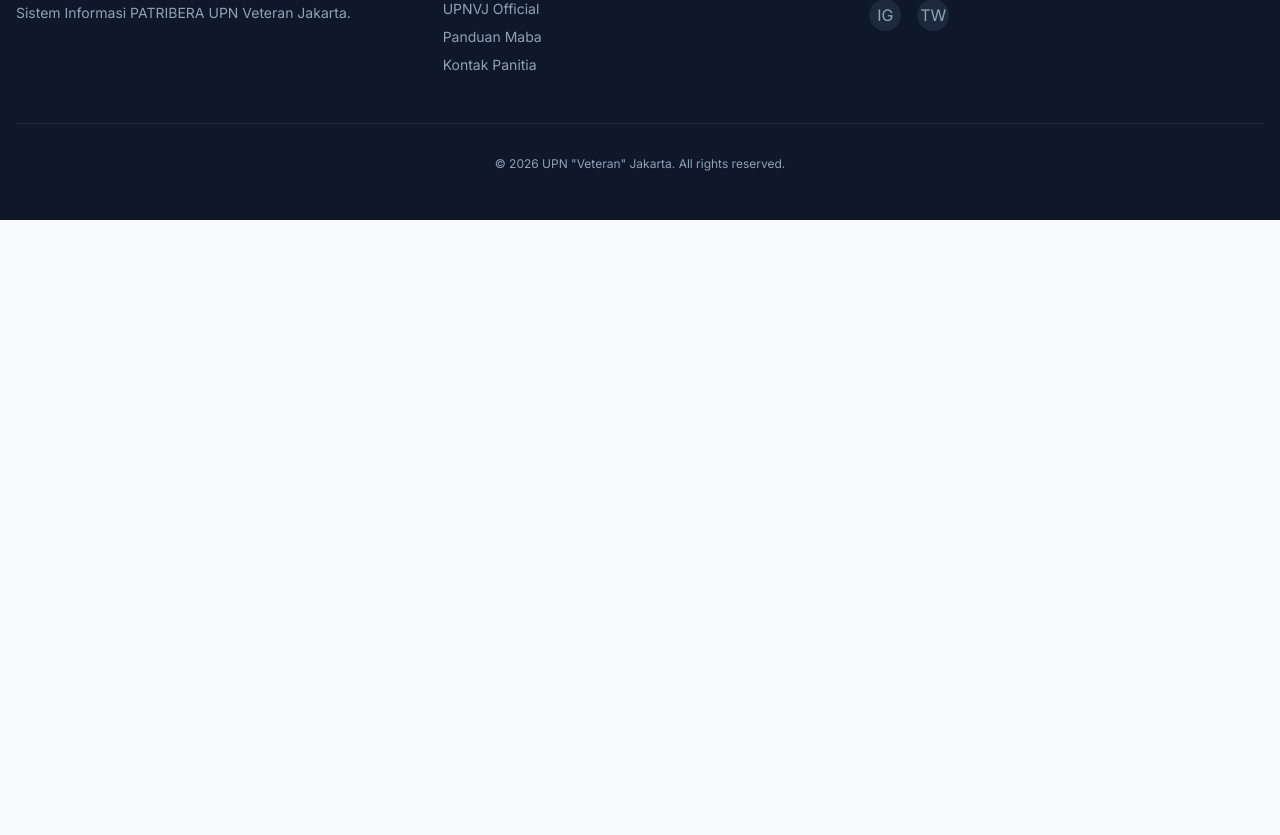
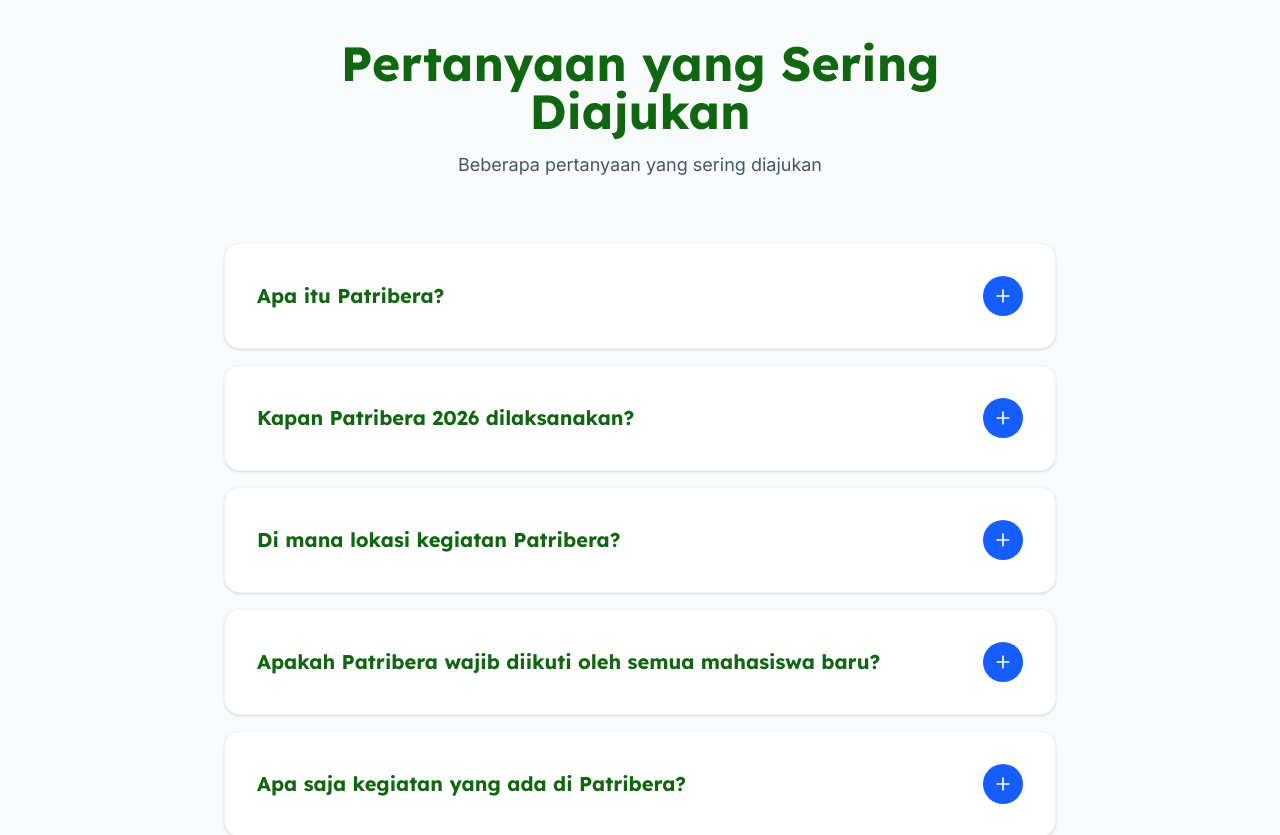
Before and after one commit to sayyidrafeed/react-project-app, a React (Vite) app: page / in a window 1280 px wide. Shown: the part 3985-4820 px from the top of the page. Before the commit the page ends 4205 px from the top, so only its background shows below. Built offline with nearby package versions, Linux system fonts and the light colour scheme.

Commit message:
feat: add FAQsection

```diff
--- /dev/null
+++ b/src/components/FAQSection.tsx
@@ -0,0 +1,143 @@
+import { useState } from 'react';
+import { motion, AnimatePresence } from 'framer-motion';
+import { Plus, Minus } from 'lucide-react';
+
+interface FAQItem {
+    id: number;
+    question: string;
+    answer: string;
+}
+
+const faqData: FAQItem[] = [
+    {
+        id: 1,
+        question: "Apa itu Patribera?",
+        answer: "Patribera (Patriot Bela Negara) adalah program PKKMB (Pengenalan Kehidupan Kampus bagi Mahasiswa Baru) UPN Veteran Jakarta yang bertujuan memperkenalkan kehidupan kampus dan menanamkan nilai-nilai bela negara kepada mahasiswa baru. Program ini membentuk karakter mahasiswa yang unggul secara akademis dan memiliki semangat bela negara yang kuat."
+    },
+    {
+        id: 2,
+        question: "Kapan Patribera 2026 dilaksanakan?",
+        answer: "Patribera 2026 dijadwalkan berlangsung pada bulan Agustus 2026. Informasi detail mengenai tanggal pasti dan jadwal lengkap akan diumumkan melalui portal resmi mahasiswa baru dan website UPN Veteran Jakarta."
+    },
+    {
+        id: 3,
+        question: "Di mana lokasi kegiatan Patribera?",
+        answer: "Kegiatan utama Patribera biasanya dilaksanakan di Tennis Indoor Senayan, Jakarta. Beberapa kegiatan fakultas khusus mungkin dilaksanakan di lokasi berbeda seperti Padepokan Pencak Silat TMII atau lokasi lain yang disesuaikan dengan kebutuhan program."
+    },
+    {
+        id: 4,
+        question: "Apakah Patribera wajib diikuti oleh semua mahasiswa baru?",
+        answer: "Ya, Patribera merupakan kegiatan wajib bagi seluruh mahasiswa baru UPN Veteran Jakarta sebagai bagian integral dari proses orientasi kampus. Kehadiran dan partisipasi aktif dalam kegiatan ini sangat penting untuk membangun fondasi yang kuat di lingkungan akademik."
+    },
+    {
+        id: 5,
+        question: "Apa saja kegiatan yang ada di Patribera?",
+        answer: "Kegiatan Patribera meliputi pembekalan dari tokoh-tokoh inspiratif seperti akademisi dan pejabat publik, pengenalan nilai budaya dan bela negara, parade Unit Kegiatan Mahasiswa (UKM), penampilan seni budaya, talk show tentang industri kreatif dan teknologi, serta berbagai kegiatan pembentukan karakter dan team building."
+    },
+    {
+        id: 6,
+        question: "Apa yang harus saya persiapkan untuk mengikuti Patribera?",
+        answer: "Mahasiswa perlu mempersiapkan pakaian sesuai ketentuan (kemeja putih dan celana/rok hitam), perlengkapan pribadi seperti alat tulis dan buku catatan, kesiapan fisik untuk mengikuti rangkaian kegiatan selama 2 hari, serta mental yang terbuka untuk belajar dan berkolaborasi dengan teman-teman baru."
+    }
+];
+
+const FAQSection = () => {
+    const [expandedId, setExpandedId] = useState<number | null>(null);
+
+    const toggleFAQ = (id: number) => {
+        setExpandedId(expandedId === id ? null : id);
+    };
+
+    return (
+        <section className="relative py-24 lg:py-32 bg-slate-50">
+            <div className="max-w-4xl mx-auto px-4 sm:px-6 lg:px-8">
+                {/* Header */}
+                <motion.div
+                    initial={{ opacity: 0, y: 20 }}
+                    whileInView={{ opacity: 1, y: 0 }}
+                    viewport={{ once: true }}
+                    transition={{ duration: 0.6 }}
+                    className="text-center mb-16"
+                >
+                    <h2 className="text-3xl md:text-4xl lg:text-5xl font-black text-slate-900 mb-4">
+                        Pertanyaan yang Sering Diajukan
+                    </h2>
+                    <p className="text-slate-600 text-lg">
+                        Beberapa pertanyaan yang sering diajukan
+                    </p>
+                </motion.div>
+
+                {/* FAQ Accordion */}
+                <div className="space-y-4">
+                    {faqData.map((faq, index) => (
+                        <motion.div
+                            key={faq.id}
+                            initial={{ opacity: 0, y: 20 }}
+                            whileInView={{ opacity: 1, y: 0 }}
+                            viewport={{ once: true }}
+                            transition={{ duration: 0.5, delay: index * 0.1 }}
+                        >
+                            <FAQItem
+                                faq={faq}
+                                isExpanded={expandedId === faq.id}
+                                onToggle={() => toggleFAQ(faq.id)}
+                            />
+                        </motion.div>
+                    ))}
+                </div>
+            </div>
+        </section>
+    );
+};
+
+interface FAQItemProps {
+    faq: FAQItem;
+    isExpanded: boolean;
+    onToggle: () => void;
+}
+
+const FAQItem = ({ faq, isExpanded, onToggle }: FAQItemProps) => {
+    return (
+        <div className="bg-white rounded-2xl shadow-sm hover:shadow-md transition-shadow duration-300 overflow-hidden border border-slate-100">
+            {/* Question Button */}
+            <button
+                onClick={onToggle}
+                className="w-full flex items-center justify-between p-6 lg:p-8 text-left focus:outline-none group"
+            >
+                <h3 className="text-lg lg:text-xl font-bold text-slate-900 pr-4 group-hover:text-upn-green transition-colors">
+                    {faq.question}
+                </h3>
+                <div className="flex-shrink-0 w-10 h-10 rounded-full bg-blue-600 flex items-center justify-center text-white group-hover:bg-upn-green transition-colors">
+                    <motion.div
+                        initial={false}
+                        animate={{ rotate: isExpanded ? 180 : 0 }}
+                        transition={{ duration: 0.3 }}
+                    >
+                        {isExpanded ? <Minus className="w-5 h-5" /> : <Plus className="w-5 h-5" />}
+                    </motion.div>
+                </div>
+            </button>
+
+            {/* Answer */}
+            <AnimatePresence initial={false}>
+                {isExpanded && (
+                    <motion.div
+                        initial={{ height: 0, opacity: 0 }}
+                        animate={{ height: 'auto', opacity: 1 }}
+                        exit={{ height: 0, opacity: 0 }}
+                        transition={{ duration: 0.3, ease: 'easeInOut' }}
+                        className="overflow-hidden"
+                    >
+                        <div className="px-6 lg:px-8 pb-6 lg:pb-8">
+                            <p className="text-slate-600 leading-relaxed text-base">
+                                {faq.answer}
+                            </p>
+                        </div>
+                    </motion.div>
+                )}
+            </AnimatePresence>
+        </div>
+    );
+};
+
+export default FAQSection;
--- a/src/pages/LandingPage.tsx
+++ b/src/pages/LandingPage.tsx
@@ -4,6 +4,7 @@ import { Link } from 'react-router-dom';
 import BenefitsSection from '../components/BenefitsSection';
 import TestimonialSection from '../components/TestimonialSection';
 import NewsSection from '../components/NewsSection';
+import FAQSection from '../components/FAQSection';
 
 const LandingPage = () => {
     const fadeIn = {
@@ -133,6 +134,9 @@ const LandingPage = () => {
 
             {/* News Section */}
             <NewsSection />
+
+            {/* FAQ Section */}
+            <FAQSection />
         </div>
     );
 };
```
